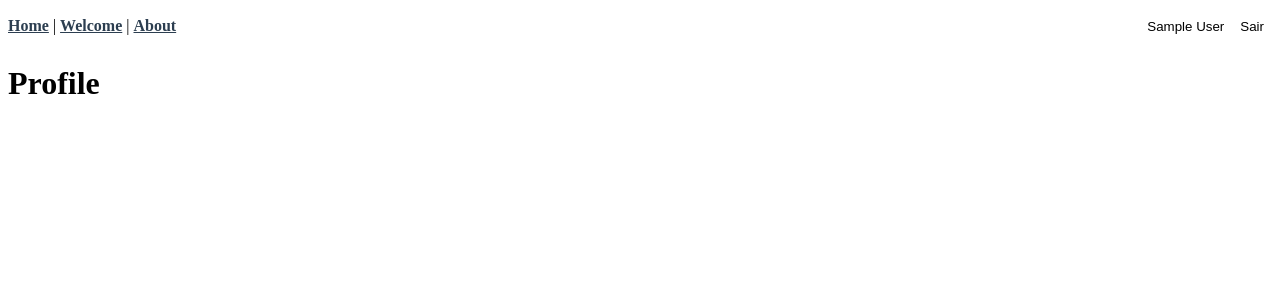
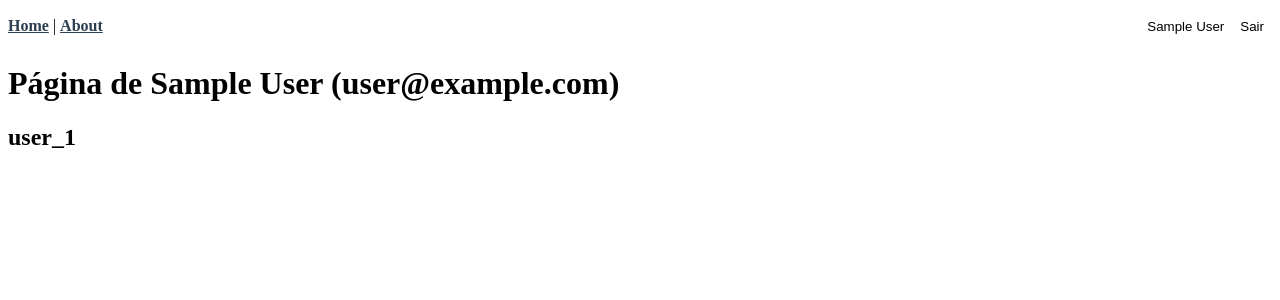
Before and after one commit to betogroo/componentsv4, a Vue app: page /profile in a window 1280 px wide. Shown: the top 300 px of the page. Built offline with nearby package versions, Linux system fonts and the light colour scheme; no server answers; sample sign-in values are in the browser's storage.

Commit message:
feat: add user information on profile view

```diff
--- a/src/components/layout/nav/NavBar.vue
+++ b/src/components/layout/nav/NavBar.vue
@@ -2,7 +2,6 @@
   <div class="nav">
     <div class="menu">
       <router-link to="/">Home</router-link> |
-      <router-link to="/welcome">Welcome</router-link> |
       <router-link to="/about">About</router-link>
     </div>
     <div class="profile">
@@ -13,7 +12,6 @@
       <AppBtn v-else @click.prevent="$router.push({ name: 'Welcome' })">
         Login
       </AppBtn>
-      {{ error }}
     </div>
   </div>
 </template>
--- a/src/modules/core/auth/views/Profile.vue
+++ b/src/modules/core/auth/views/Profile.vue
@@ -1,14 +1,22 @@
 <template>
-  <div>
-    <h1>Profile</h1>
+  <div v-if="user">
+    <h1>Página de {{ `${user.displayName} (${user.email})` }}</h1>
+    <h2>{{ user.uid }}</h2>
   </div>
 </template>
 
 <script lang="ts">
 import { defineComponent } from 'vue'
+import getUser from '@/modules/core/auth/composables/getUser'
 
 export default defineComponent({
-  name: 'Profile'
+  name: 'Profile',
+
+  setup() {
+    const { user } = getUser()
+
+    return { user }
+  }
 })
 </script>
 
```
